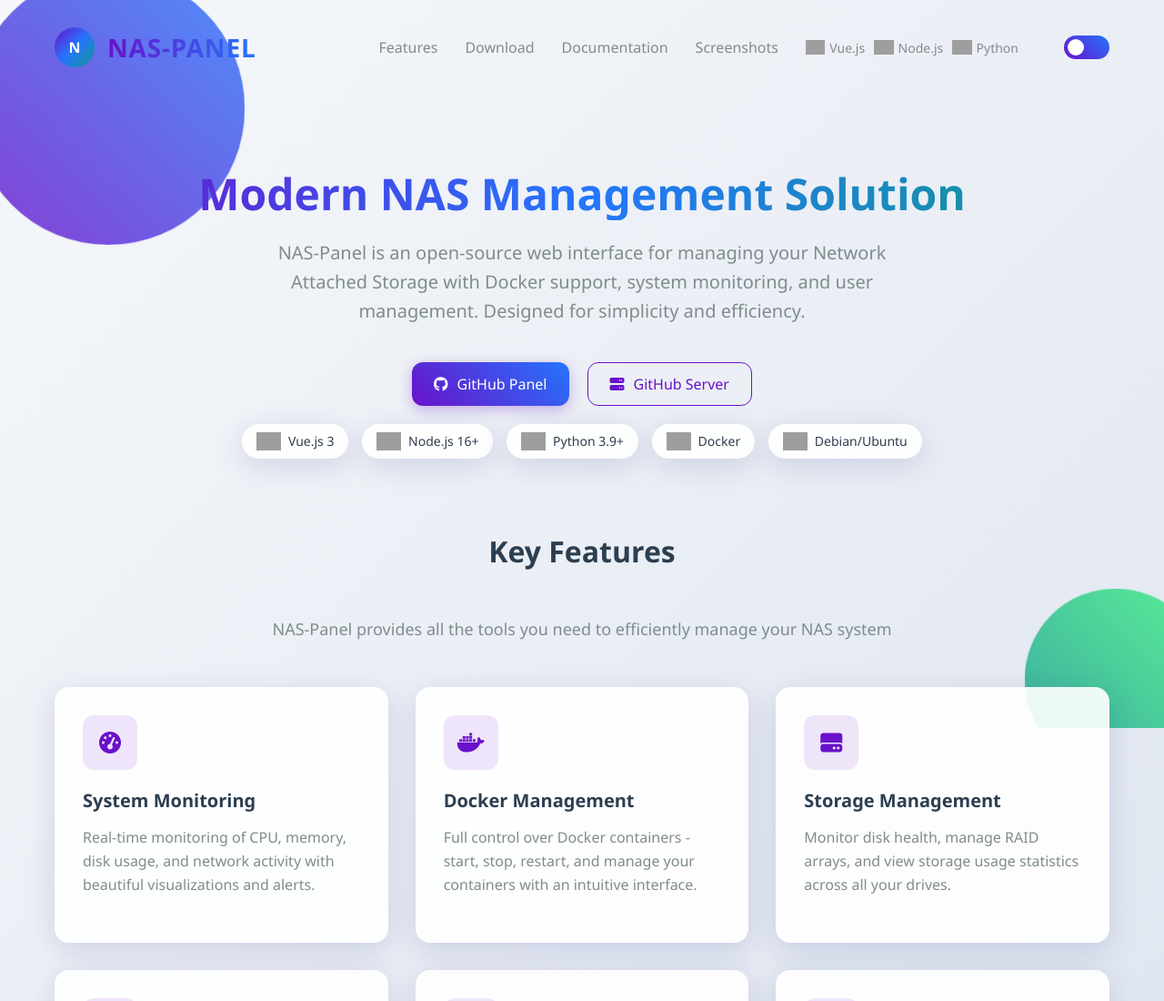
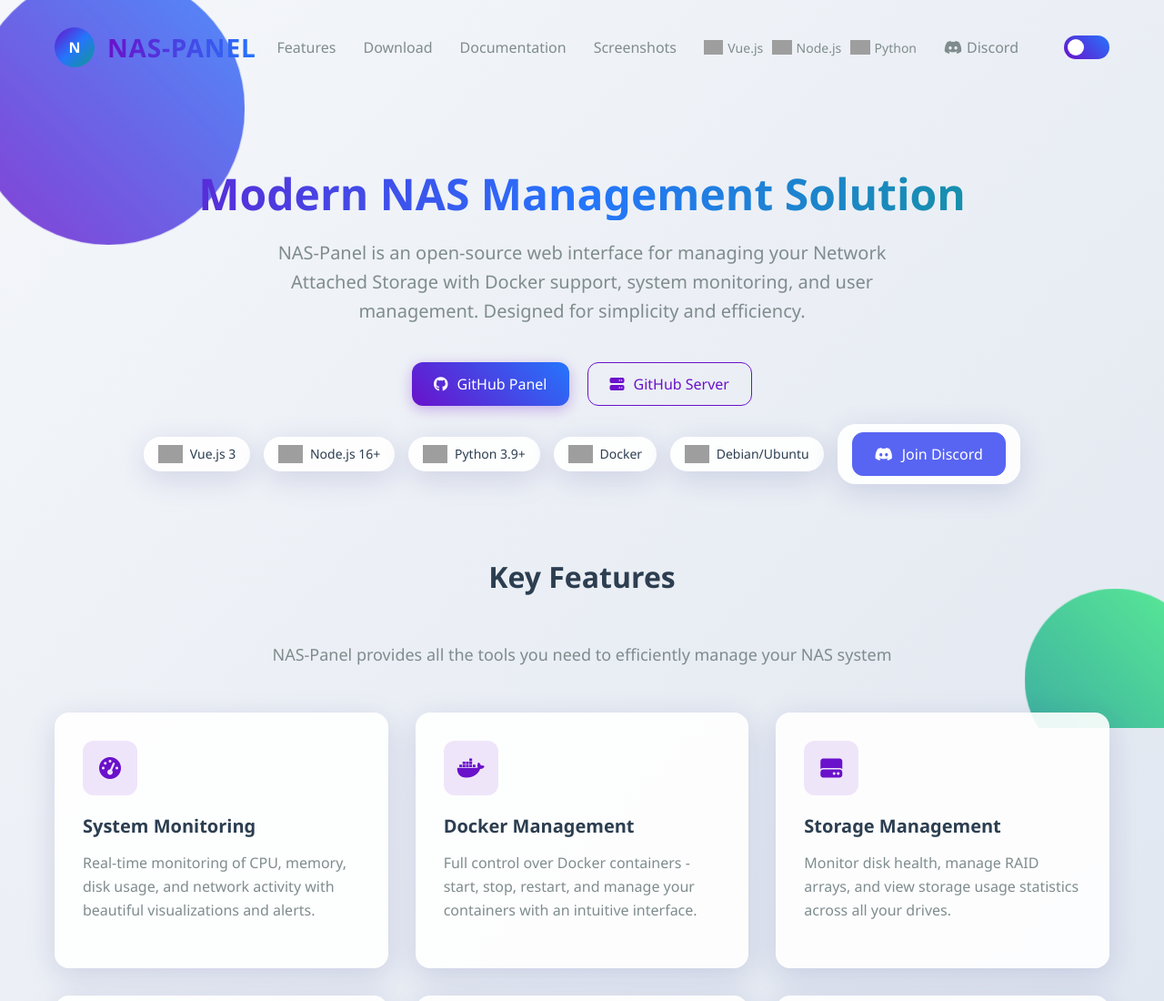
Before and after one commit to gekomod/naspanel.site, a plain HTML site: page index.html in a window 1280 px wide. Shown: the top 1100 px of the page at 91% size. Drawn offline with nearby package versions, Linux system fonts and the light colour scheme; no server answers; grey boxes are pictures that could not be loaded.

Commit message:
Update index.html

```diff
--- a/index.html
+++ b/index.html
@@ -714,6 +714,11 @@
                     </div>
                 </div>
 
+		    <a href="https://discord.gg/ZypS5wwa" class="nav-link" target="_blank" style="display: flex; align-items: center; gap: 5px;">
+			    <i class="fab fa-discord"></i>
+			    <span>Discord</span>
+		    </a>
+
 		    <div>
 			<label class="theme-switch">
 			    <input type="checkbox" id="theme-toggle">
@@ -763,6 +768,11 @@
                     <img src="https://cdn.jsdelivr.net/gh/devicons/devicon/icons/debian/debian-original.svg" alt="Debian">
                     <span>Debian/Ubuntu</span>
                 </div>
+		<div class="tech-badge">
+		    <a href="https://discord.gg/ZypS5wwa" class="btn btn-outline" target="_blank" style="background: #5865F2; color: white; border-color: #5865F2;">
+        		<i class="fab fa-discord"></i> Join Discord
+		    </a>
+		</div>
             </div>
         </div>
 
```
